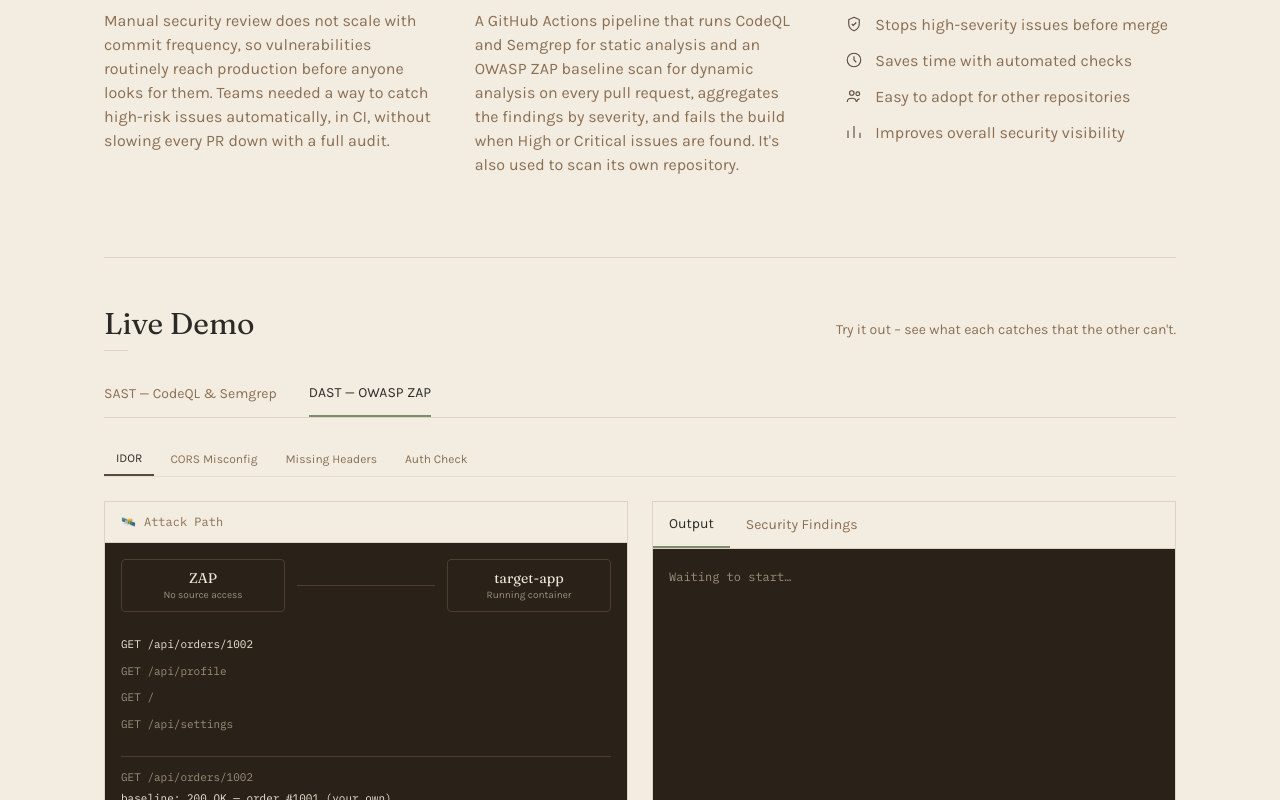
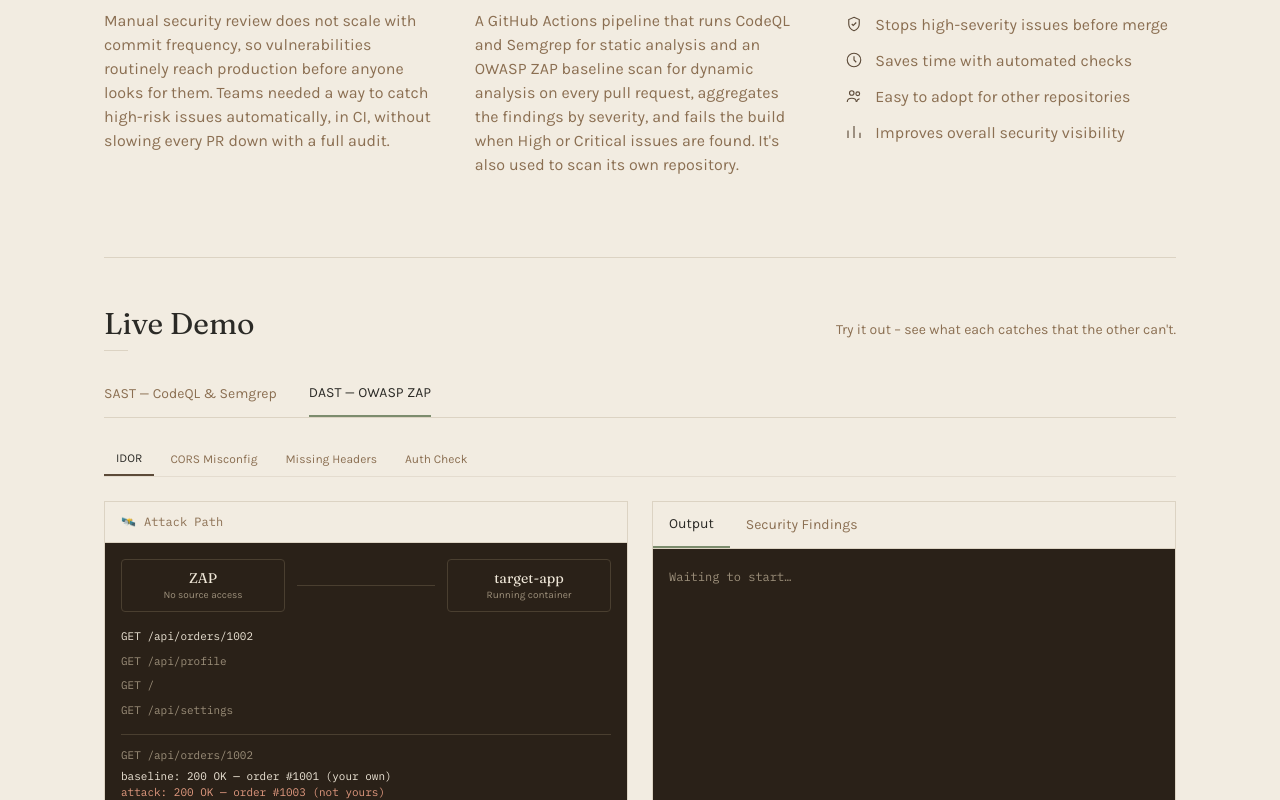
Before and after one commit to ParitV/personal-portfolio, a React (Vite) app: page /projects/eight in a window 1280 px wide. Both pictures are taken after a click on the button "DAST — OWASP ZAP". Shown: the part 846-1646 px from the top of the page. Built offline with nearby package versions, Linux system fonts and the light colour scheme.

Commit message:
Remove scrollbar from the Attack Path panel
The diagram, endpoint list, and detail block were 8px taller than the
fixed panel height, triggering a scrollbar. Tightened the internal
spacing so it fits exactly, verified with no overflow across all
example tabs and both idle/after-run states.

```diff
--- a/src/components/EightDemo.tsx
+++ b/src/components/EightDemo.tsx
@@ -352,7 +352,7 @@
                   </div>
                 </div>
 
-                <div className="mt-6 space-y-2.5 font-mono text-[11px]">
+                <div className="mt-4 space-y-2 font-mono text-[11px]">
                   {dastExamples.map((ex, i) => {
                     const isSelected = i === exampleIndex
                     const showResult = isSelected && hasRun
@@ -376,7 +376,7 @@
                   })}
                 </div>
 
-                <div className="mt-6 border-t border-[#4A3F30] pt-3 font-mono text-[11px]">
+                <div className="mt-4 border-t border-[#4A3F30] pt-3 font-mono text-[11px]">
                   <p className="text-[#9C8F7A]">
                     {dastActive.method} {dastActive.path}
                   </p>
```
